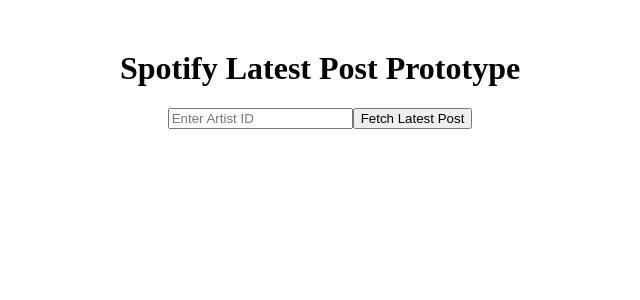
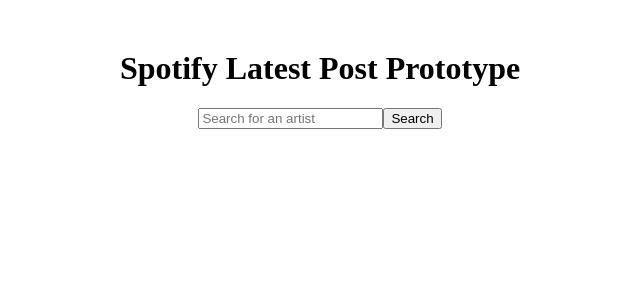
Before and after one commit to ramblaAPPs/ramblapp, a Next.js app: page / in a window 1280 px wide. Shown: the top 300 px of the page, without its empty margins (320-960 px from the left). Built offline with nearby package versions, Linux system fonts and the light colour scheme.

Commit message:
Update index.js

```diff
--- a/pages/index.js
+++ b/pages/index.js
@@ -1,10 +1,23 @@
 import { useState } from 'react';
 
 export default function Home() {
-  const [artistId, setArtistId] = useState('');
+  const [query, setQuery] = useState('');
+  const [artists, setArtists] = useState([]);
   const [post, setPost] = useState(null);
 
-  const handleFetchPost = async () => {
+  // Función para buscar artistas por nombre
+  const handleSearch = async () => {
+    try {
+      const response = await fetch(`/api/searchArtist?query=${query}`);
+      const data = await response.json();
+      setArtists(data.artists.items); // Guardar resultados de búsqueda
+    } catch (error) {
+      console.error('Error searching artist:', error);
+    }
+  };
+
+  // Función para obtener la última publicación de un artista
+  const handleFetchPost = async (artistId) => {
     try {
       const response = await fetch(`/api/getLatestPost?artistId=${artistId}`);
       const data = await response.json();
@@ -19,12 +32,25 @@
       <h1>Spotify Latest Post Prototype</h1>
       <input
         type="text"
-        placeholder="Enter Artist ID"
-        value={artistId}
-        onChange={(e) => setArtistId(e.target.value)}
+        placeholder="Search for an artist"
+        value={query}
+        onChange={(e) => setQuery(e.target.value)}
       />
-      <button onClick={handleFetchPost}>Fetch Latest Post</button>
+      <button onClick={handleSearch}>Search</button>
 
+      {/* Mostrar resultados de búsqueda */}
+      <div>
+        {artists.map((artist) => (
+          <div key={artist.id} style={{ marginTop: '10px' }}>
+            <p>{artist.name}</p>
+            <button onClick={() => handleFetchPost(artist.id)}>
+              Get Latest Post
+            </button>
+          </div>
+        ))}
+      </div>
+
+      {/* Mostrar la última publicación */}
       {post && (
         <div style={{ marginTop: '20px' }}>
           <h2>Latest Post</h2>
```
